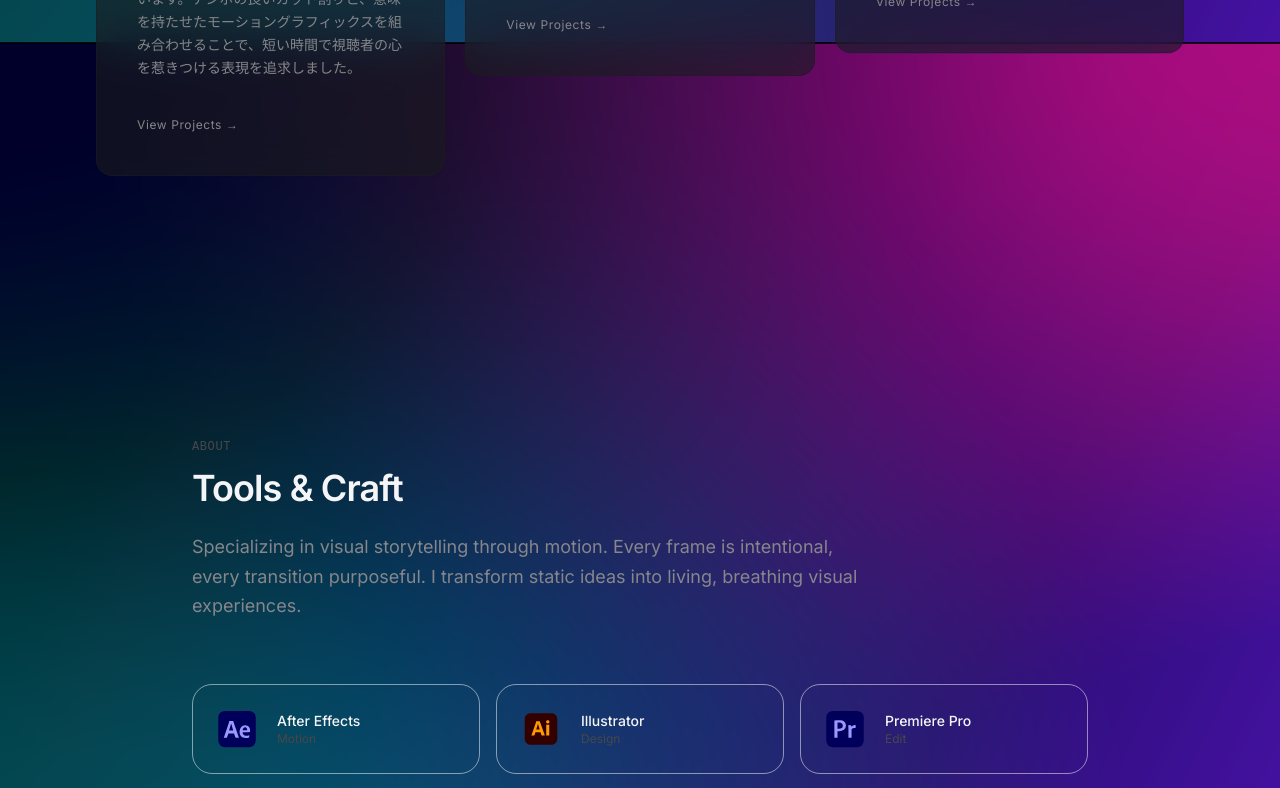
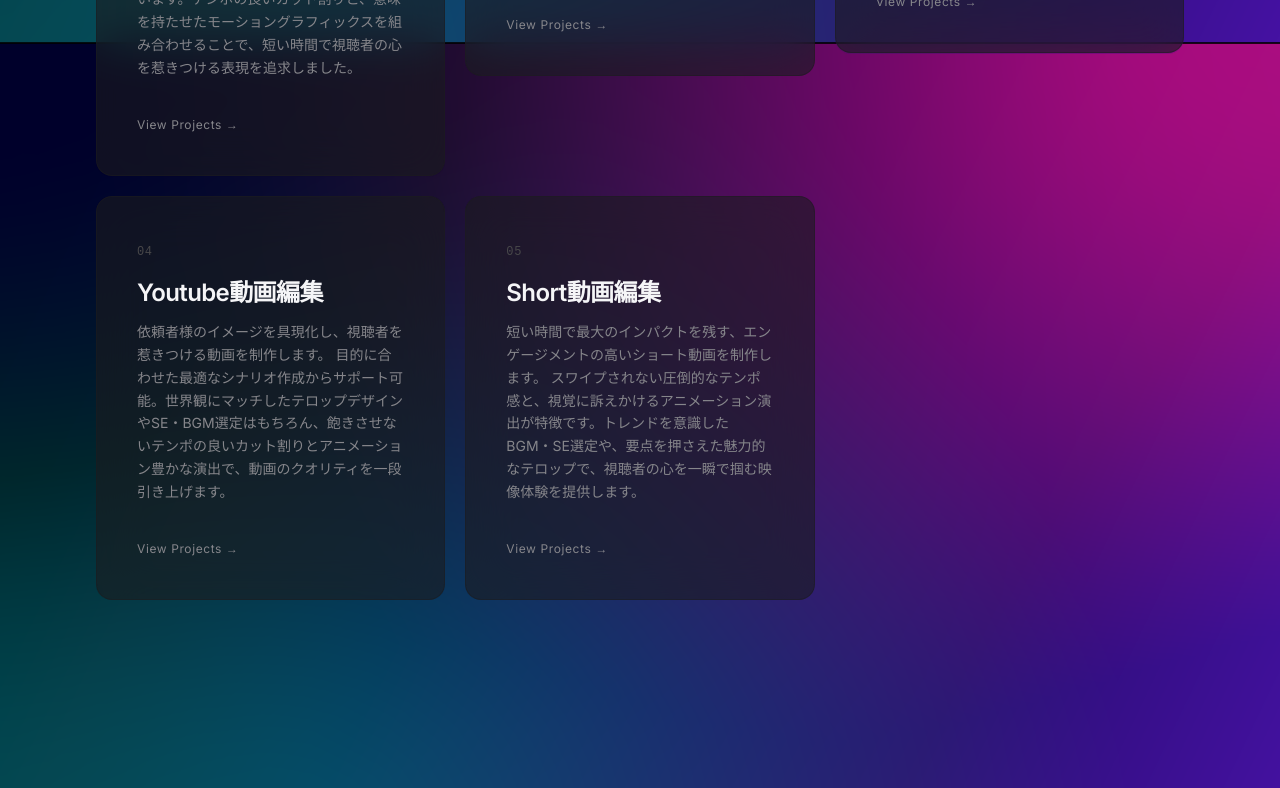
Before and after one commit to IF-kk/IF_Portfolio, a Next.js app: page / in a window 1280 px wide. Shown: the part 1557-2345 px from the top of the page. Built offline with nearby package versions, Linux system fonts and the light colour scheme.

Commit message:
feat: What I DoセクションにYoutube動画編集とShort動画編集を追加

```diff
--- a/app/page.tsx
+++ b/app/page.tsx
@@ -299,6 +299,20 @@ const services = [
       "次元を超え、音と同期する視覚体験。\n\n2Dの枠を超えた3DCGの空間設計と、ビートに完璧にシンクロする心地よいモーション。ライブ演出やイベントVTRなど、没入感のある映像体験を創出します。\nMusic by Bemaybe",
     number: "03",
     videoId: "CAtGhFXoekk",
+  },
+  {
+    title: "Youtube動画編集",
+    description:
+      "依頼者様のイメージを具現化し、視聴者を惹きつける動画を制作します。\n\n目的に合わせた最適なシナリオ作成からサポート可能。世界観にマッチしたテロップデザインやSE・BGM選定はもちろん、飽きさせないテンポの良いカット割りとアニメーション豊かな演出で、動画のクオリティを一段引き上げます。",
+    number: "04",
+    videoId: "k5elLWeUv3Q",
+  },
+  {
+    title: "Short動画編集",
+    description:
+      "短い時間で最大のインパクトを残す、エンゲージメントの高いショート動画を制作します。\n\nスワイプされない圧倒的なテンポ感と、視覚に訴えかけるアニメーション演出が特徴です。トレンドを意識したBGM・SE選定や、要点を押さえた魅力的なテロップで、視聴者の心を一瞬で掴む映像体験を提供します。",
+    number: "05",
+    videoId: "tleyEB8NJJ8",
   },
 ];
 
```
